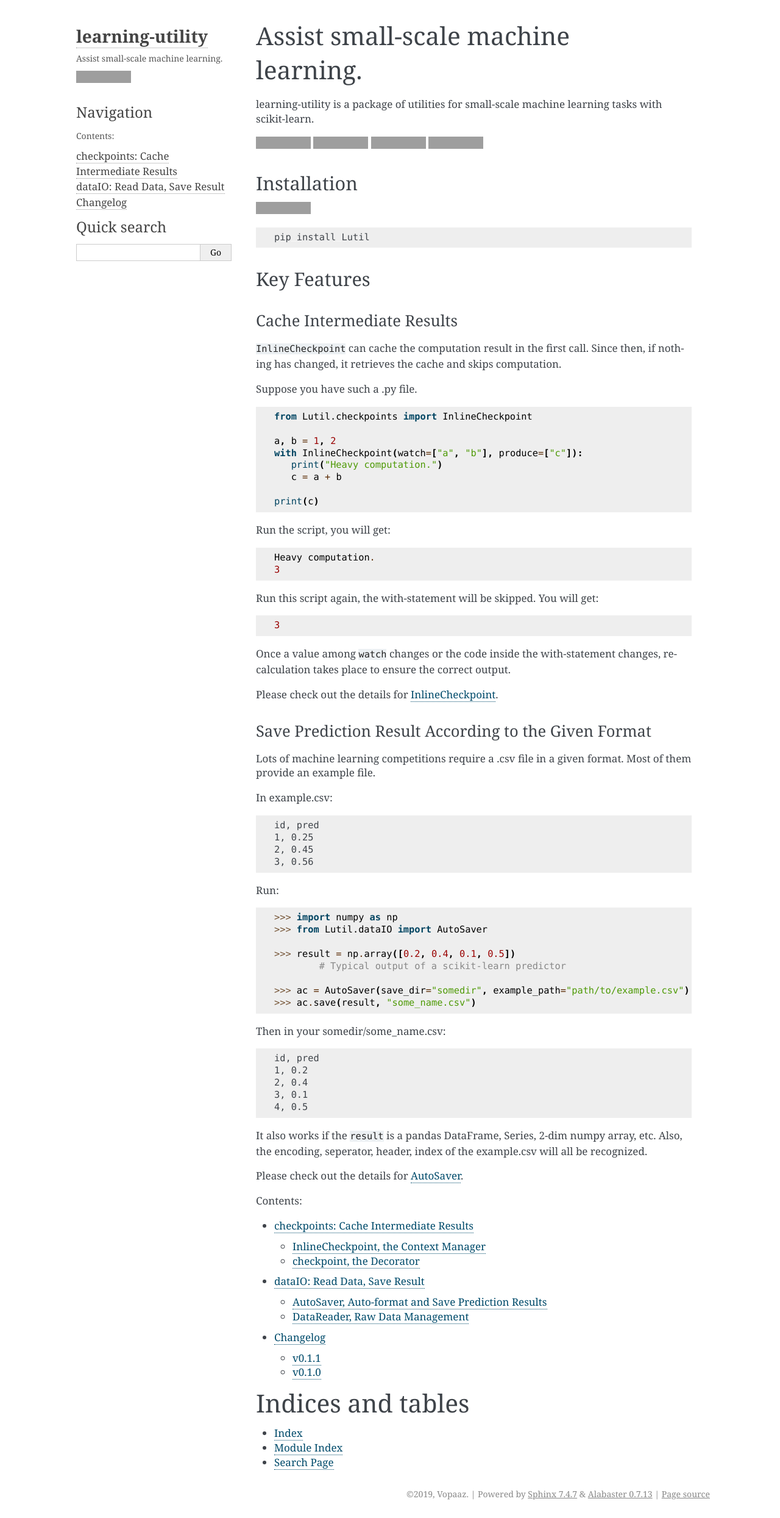
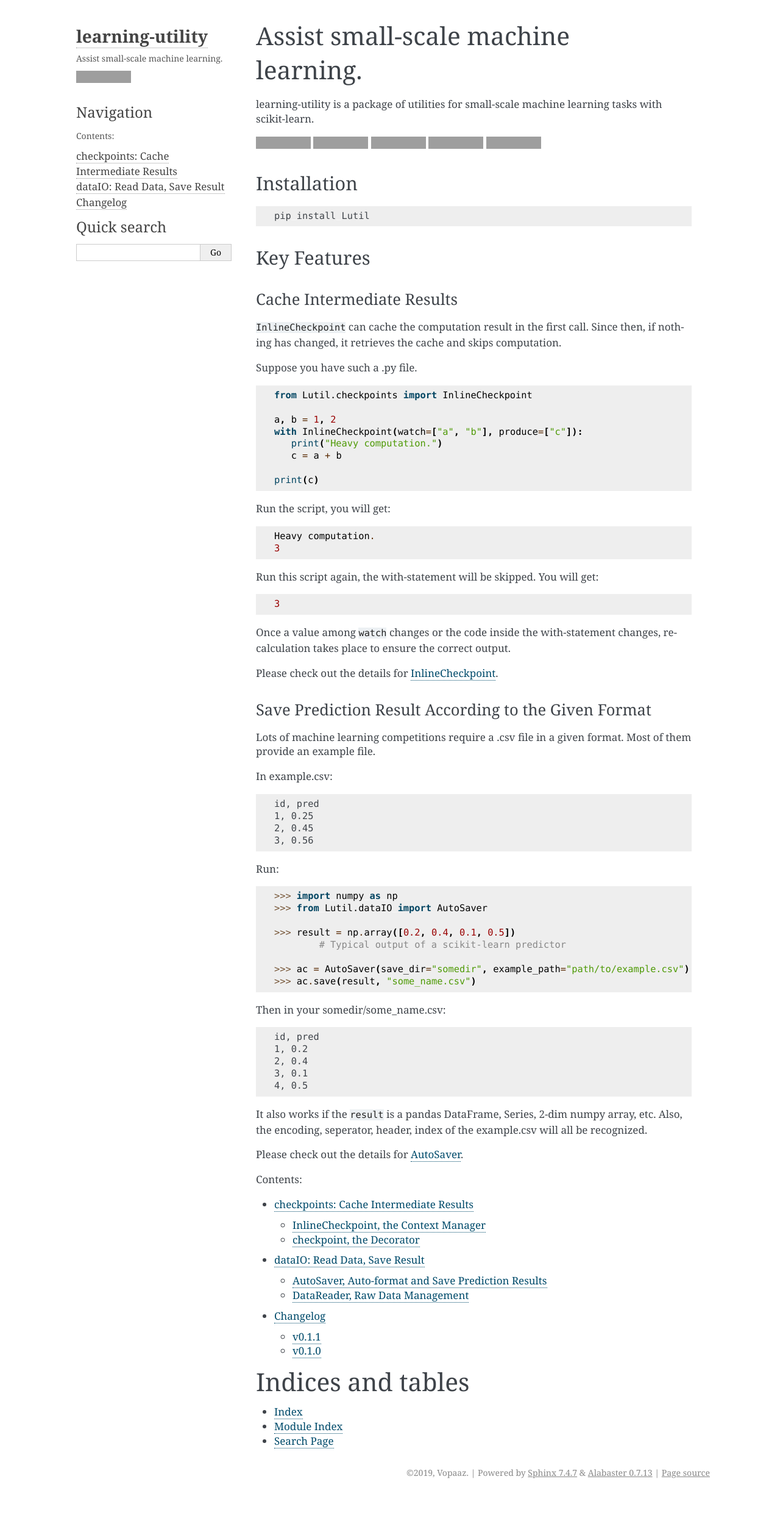
Before and after one commit to Vopaaz/learning-utility, a Sphinx documentation site: the page built from docs/source/index.rst, in a window 1280 px wide. Shown: the whole page at 61% size. Built offline with Sphinx 7.4.7, drawn with Linux system fonts in a browser that asks for light colours; after the commit the page ends 2454 px from its top, so only the background shows below that; grey boxes are pictures that could not be loaded.

Commit message:
Move the position of badges

```diff
--- a/docs/source/index.rst
+++ b/docs/source/index.rst
@@ -16,11 +16,11 @@
     :target: https://pepy.tech/project/lutil
     :alt: Downloads
 
+.. image:: https://img.shields.io/pypi/v/Lutil
+    :alt: PyPI
+
 Installation
 """"""""""""""""
-
-.. image:: https://img.shields.io/pypi/v/Lutil
-    :alt: PyPI
 
 .. code-block:: bash
 
```
Also changed, not shown: README.md (+1 -2 lines).
